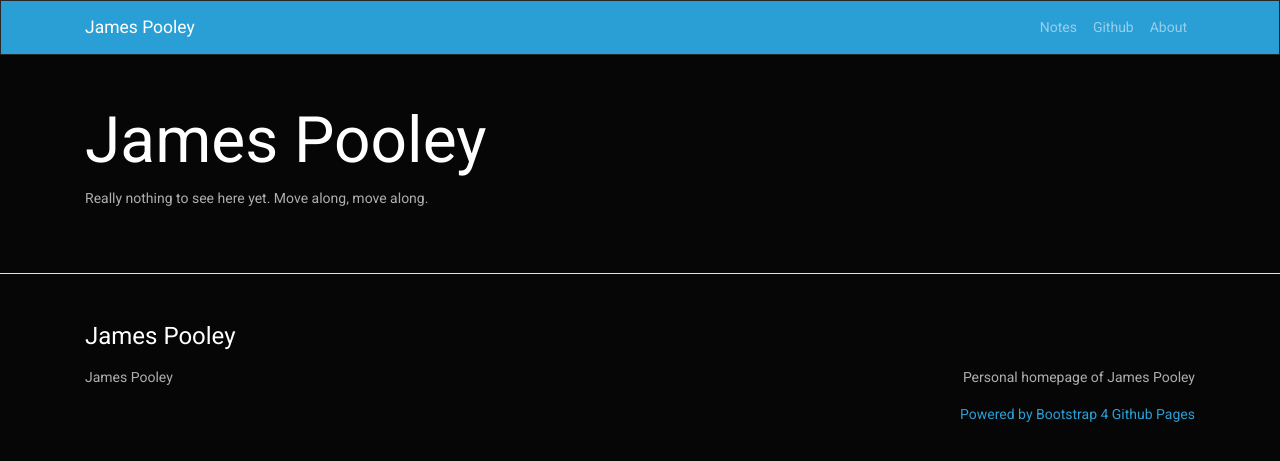
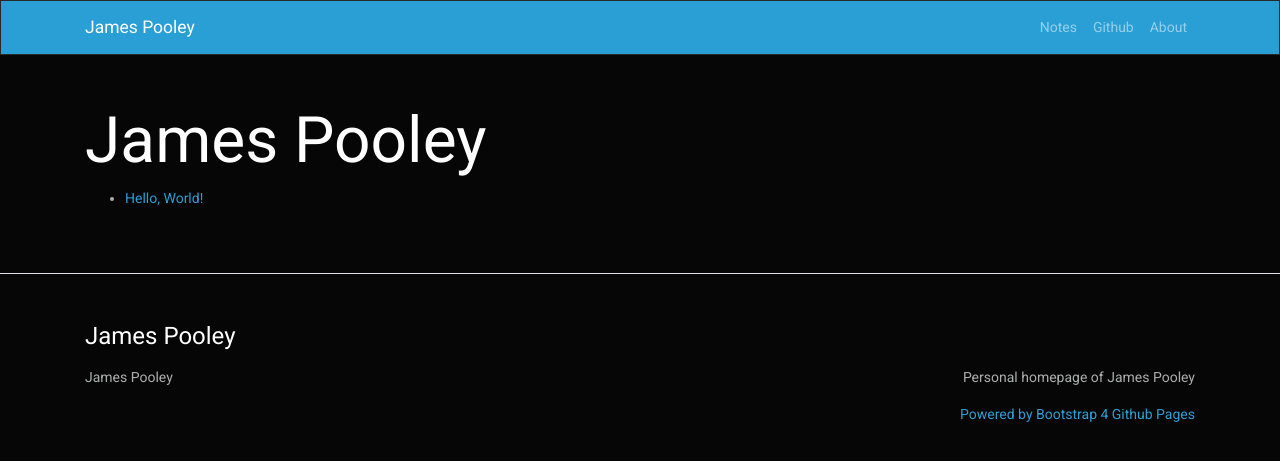
Before and after one commit to jamespooley/archived-jamespooley.github.io, a Jekyll site: the page built from index.md, in a window 1280 px wide. Shown: the top 461 px of the page. Built offline with Jekyll 4.4.1, drawn with Linux system fonts in a browser that asks for light colours.

Commit message:
Update to blog-ish structure

```diff
--- a/index.md
+++ b/index.md
@@ -3,4 +3,10 @@ layout: page
 title: James Pooley
 ---
 
-Really nothing to see here yet. Move along, move along.
+<ul>
+  {% for post in site.posts %}
+  <li>
+    <a href="{{ post.url }}">{{ post.title }}</a>
+  </li>
+  {% endfor %}
+</ul>
```
Also changed, not shown: _posts/2020-03-15-hello-world.md (added, +8 -0 lines).
